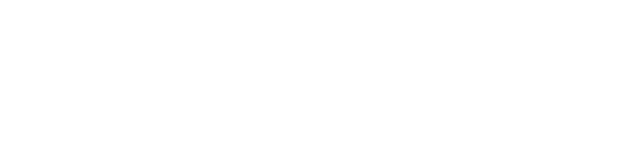
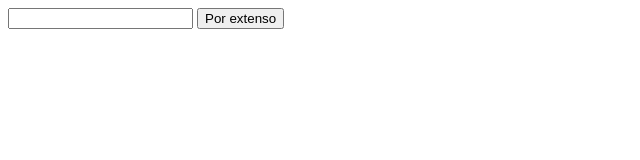
Before and after one commit to fontanaricardo/ext, a plain HTML site: page index.html in a window 1280 px wide. Shown: the whole page, without its empty margins (0-640 px from the left). Drawn offline with Linux system fonts and the light colour scheme.

Commit message:
Numbers from zero to five.
Closes #2

```diff
--- a/index.html
+++ b/index.html
@@ -5,8 +5,13 @@
     <meta http-equiv="X-UA-Compatible" content="IE=edge">
     <meta name="viewport" content="width=device-width, initial-scale=1.0">
     <title>Document</title>
+
+    <script src="./index.js"></script>
 </head>
 <body>
-
+    <input type="text" id="number" />
+    <button onclick="ext()">Por extenso</button>
+    <br>
+    <label id="ext"></label>
 </body>
 </html>
--- /dev/null
+++ b/index.js
@@ -0,0 +1,12 @@
+function ext() {
+    var numberInput = document.getElementById("number").value;
+
+    const units = ["zero", "um", "dois", "três", "quatro", "cinco"];
+
+    var number = parseInt(numberInput);
+
+    var label = document.getElementById("ext")
+    label.innerHTML = units[number];
+
+    console.log(number);
+}
```
